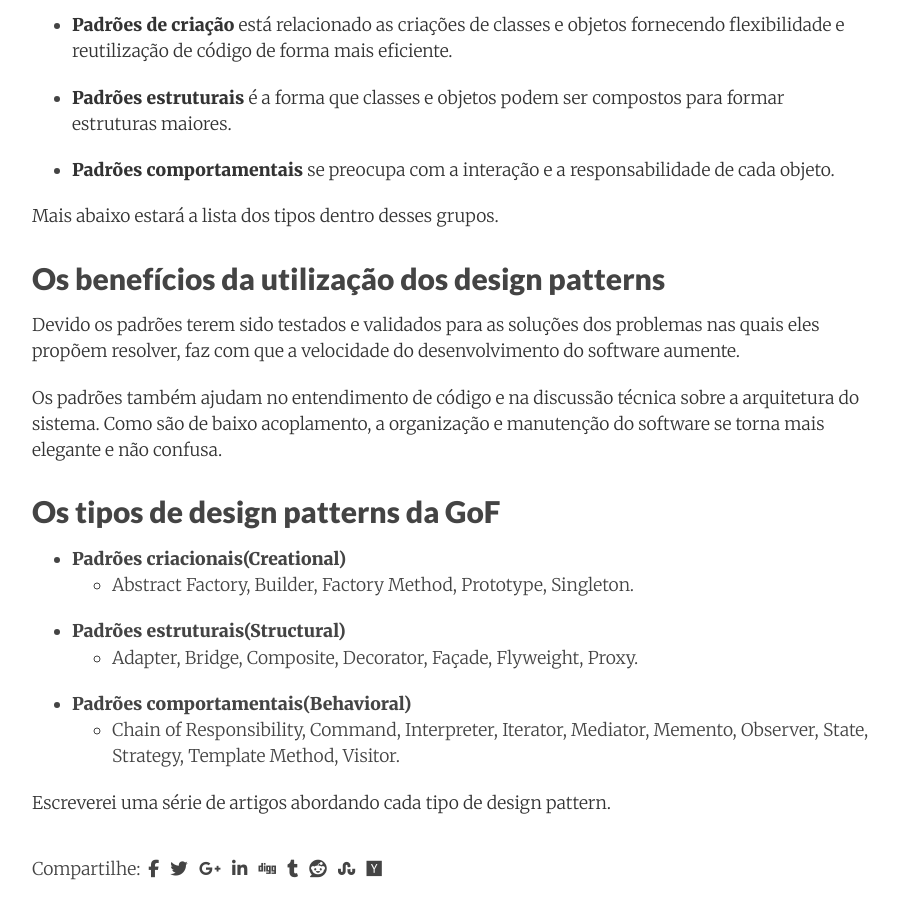
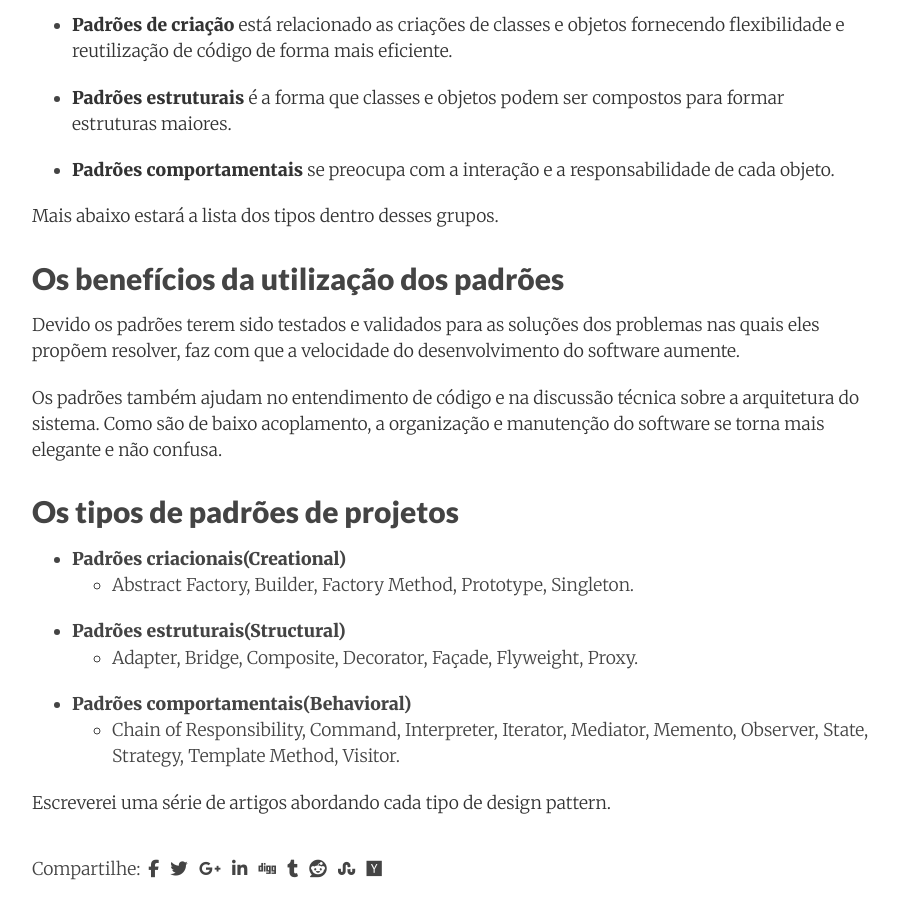
Before and after one commit to saikiransripada/mixyll, a Jekyll site: the page built from _posts/2020-06-02-basic-design-patterns.md, in a window 1280 px wide and 900 px high, scrolled down 857 px. Shown: the whole window, without its empty margins (188-1087 px from the left). Built offline with Jekyll 4.4.1, drawn with Linux system fonts in a browser that asks for light colours; nearby versions of some CDN libraries.

Commit message:
Update 2020-06-02-basic-design-patterns.md

```diff
--- a/_posts/2020-06-02-basic-design-patterns.md
+++ b/_posts/2020-06-02-basic-design-patterns.md
@@ -41,7 +41,7 @@ GoF classifica os padrões basicamente em 3 famílias:
 
 Mais abaixo estará a lista dos tipos dentro desses grupos.
 
-## Os benefícios da utilização dos design patterns
+## Os benefícios da utilização dos padrões
 
 Devido os padrões terem sido testados e validados para as
 soluções dos problemas nas quais eles propõem resolver, faz com que a velocidade do
@@ -51,7 +51,7 @@ Os padrões também ajudam no entendimento de código e na discussão técnica s
  Como são de baixo acoplamento, a organização e manutenção do software
 se torna mais elegante e não confusa.
 
-## Os tipos de design patterns da GoF
+## Os tipos de padrões de projetos
 
 - **Padrões criacionais(Creational)**
     * Abstract Factory, Builder, Factory Method, Prototype, Singleton.
```
